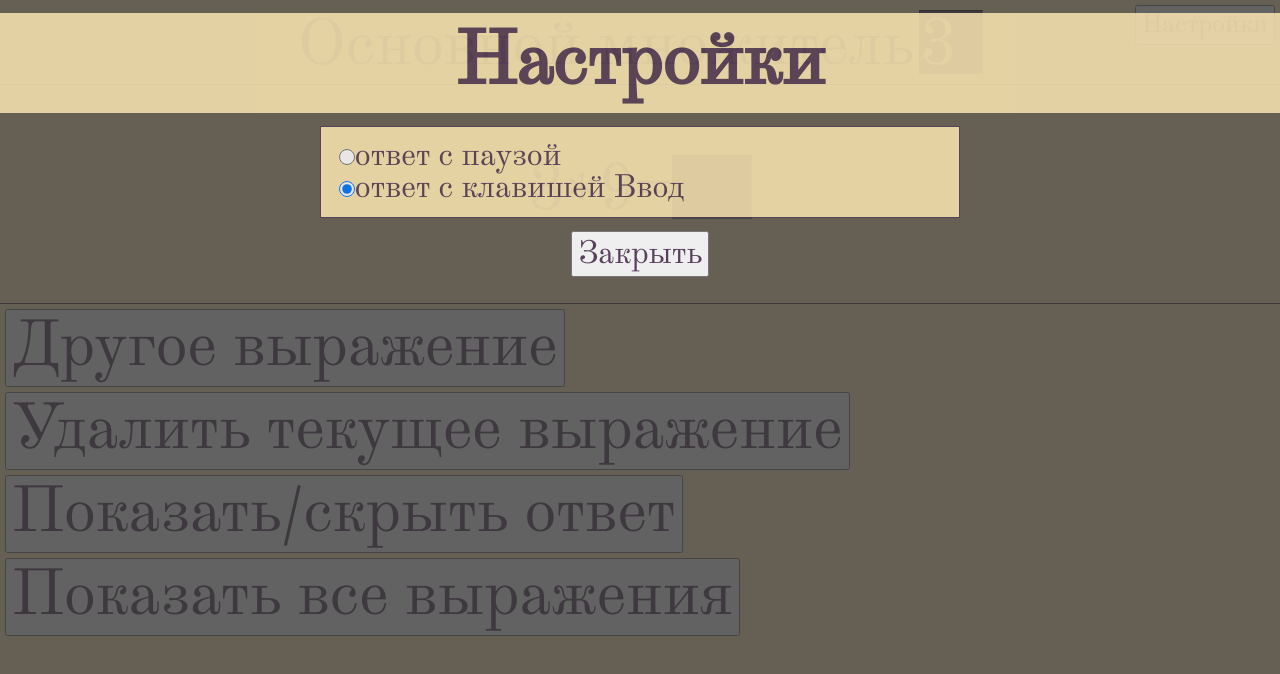
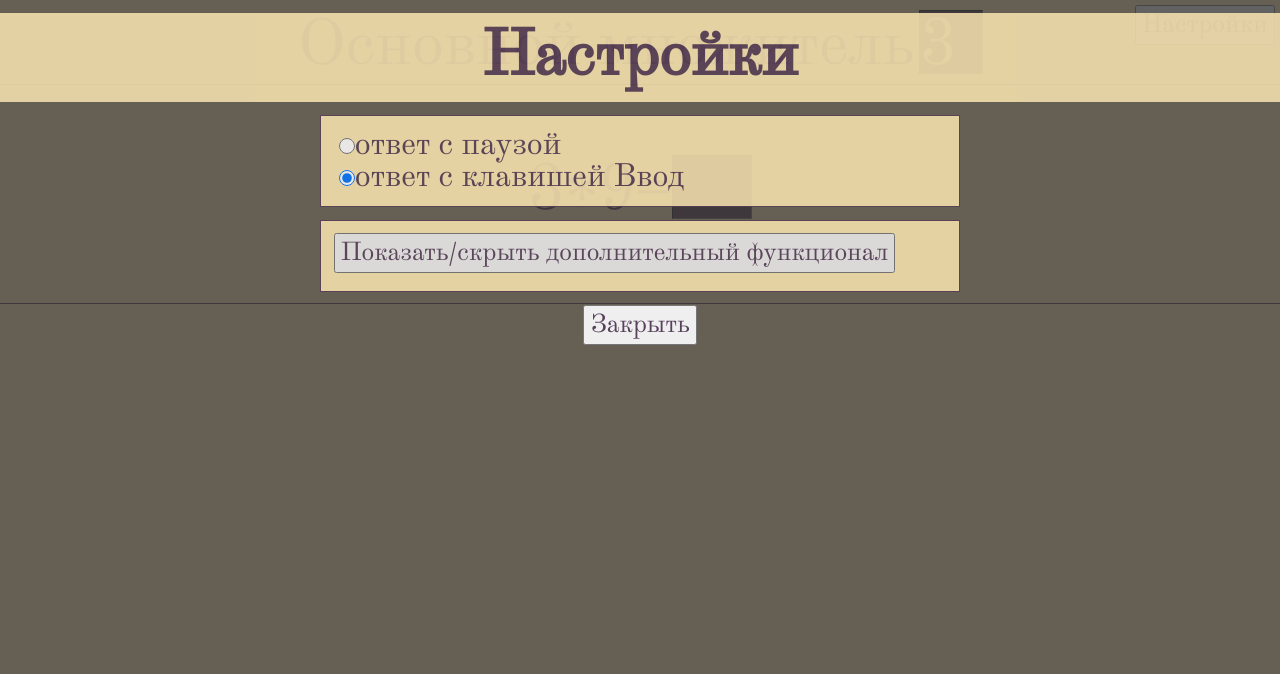
Before and after one commit to Ormadont/mt3, a React (Create React App) app: page / in a window 1280 px wide. Both pictures are taken after a click on the button "Настройки". Shown: the top 674 px of the page. Built offline with nearby package versions, Linux system fonts and the light colour scheme.

Commit message:
показ дополнительного функционала через настройки

```diff
--- a/src/AddExression/AddExression.js
+++ b/src/AddExression/AddExression.js
@@ -19,6 +19,7 @@ const addExression = props => {
                 value={props.factor2}
                 onChange={props.changeFactor} /><br />
             <input
+                className={styles.addExp}
                 type="submit"
                 value="Добавить выражение"
             />
--- a/src/AddExression/AddExression.module.css
+++ b/src/AddExression/AddExression.module.css
@@ -7,3 +7,12 @@
     margin-left: 10px;
     width: 1em;
 }
+
+.addExp {
+    width:auto;
+    background-color: buttonface;
+    color: var(--text-color);
+    max-height: initial;
+    border-width: thin;
+    margin-bottom: 5px;
+}
--- a/src/App/App.js
+++ b/src/App/App.js
@@ -4,7 +4,7 @@ import styles from './App.module.css';
 import Options from '../Options/Options';
 import Expression from '../Expression/Expression';
 import AllExpressions from '../AllExpressions/AllExpressions';
-// import AddExression from '../AddExression/AddExression';
+import AddExression from '../AddExression/AddExression';
 import {getExprs, getFactors} from '../stuff/modules';
 
 class App extends Component {
@@ -23,6 +23,7 @@ class App extends Component {
       options: {
         show: false,
         missEnter: false,
+        showAddFunc: false,
         // режим с ограничением на время ?
         // скрыите только произведения (result) - простой режим ?
         // другие внешние виды
@@ -31,6 +32,14 @@ class App extends Component {
     this.mainFactors = getFactors(9,1);
     this.state.mainFactor = this.mainFactors.splice(0,1)[0]; // текущий основной множитель
     this.state.expressions = getExprs(this.state.mainFactor, 1, 9); // выражения
+  }
+
+  showAddFunc_handleClick = () => {
+    const options = this.state.options;
+    options.showAddFunc = !options.showAddFunc;
+    this.setState({
+      options: options,
+    })
   }
 
   appDiv = null;
@@ -101,6 +110,24 @@ class App extends Component {
   }
 
   render() {
+    let addFucn = this.state.options.showAddFunc ? (
+      <>
+        <button onClick={this.nextEpression_handleClick}>Другое выражение</button>
+        <AddExression
+          factor1={this.state.tempFactor1}
+          factor2={this.state.tempFactor2}
+          addExp={this.addExpression_handleSubmit.bind(this)}
+          changeFactor={this.changeTempFactorX_handleChange.bind(this)}
+        />
+        <button onClick={this.delCurExpression_handleClick}>Удалить текущее выражение</button>
+        <button onClick={this.showHideAnswer_handleClick} >Показать/скрыть ответ</button>
+        <AllExpressions
+          showedAll={this.state.showedAllExpressions}
+          expressions={this.state.expressions}
+          showHide={this.showHideExpressions_handleClick} />
+      </>
+    ) : null;
+
     return (
       <div className = {styles.app}
         ref = {this.setAppDiv}
@@ -115,6 +142,7 @@ class App extends Component {
             options={this.state.options}
             changeRadioButton = {this.missEnterOptionsRadioButton_handleChange}
             showHide = {this.showHideOptions_handleClick}
+            showAddFunc = {this.showAddFunc_handleClick}
           />
         </header>
 
@@ -131,20 +159,8 @@ class App extends Component {
 
         {/* footer */}
         <footer>
-
-          <button onClick={this.nextEpression_handleClick}>Другое выражение</button>
-          {/* <AddExression
-            factor1={this.state.tempFactor1}
-            factor2={this.state.tempFactor2}
-            addExp={this.addExpression_handleSubmit.bind(this)}
-            changeFactor={this.changeTempFactorX_handleChange.bind(this)}
-          /> */}
-          <button onClick={this.delCurExpression_handleClick}>Удалить текущее выражение</button>
-          <button onClick={this.showHideAnswer_handleClick} >Показать/скрыть ответ</button>
-          <AllExpressions
-            showedAll={this.state.showedAllExpressions}
-            expressions={this.state.expressions}
-            showHide={this.showHideExpressions_handleClick} />
+          {/* дополнительный функционал */}
+          {addFucn}
         </footer>
 
         {/* journal */}
--- a/src/Options/Options.js
+++ b/src/Options/Options.js
@@ -11,12 +11,8 @@ const options = props => {
                 stateOptions.show ?
                     <section className={styles.back}>
                         <div className={styles.header}>
-                            <h3>Настройки</h3>
+                            <h4>Настройки</h4>
                         </div>
-                        {/* <div className={styles.option}>
-                            <p>Настройка 1</p>
-                            <input defaultValue="1"/>
-                        </div> */}
                         <div className={styles.option}>
                             <span>
                                 <input
@@ -40,7 +36,9 @@ const options = props => {
                                     checked={!stateOptions.missEnter} />
                                 <label htmlFor="missEnter">ответ c клавишей Ввод</label>
                             </span>
-
+                        </div>
+                        <div className={styles.option}>
+                            <button className={styles.optBtn} onClick={props.showAddFunc}>Показать/скрыть дополнительный функционал</button>
                         </div>
                         <button className={styles.closeBtn} onClick={props.showHide}>Закрыть</button>
                     </section> : null
--- a/src/Options/Options.module.css
+++ b/src/Options/Options.module.css
@@ -28,9 +28,13 @@
     width: 50vw;
 }
 
-.closeBtn {
-    font-size: 0.5em;
+.closeBtn{
+    font-size: 2vw;
     margin: 1vw auto;
+}
+
+.optBtn {
+    font-size: 2vw;
 }
 
 .back {
```
